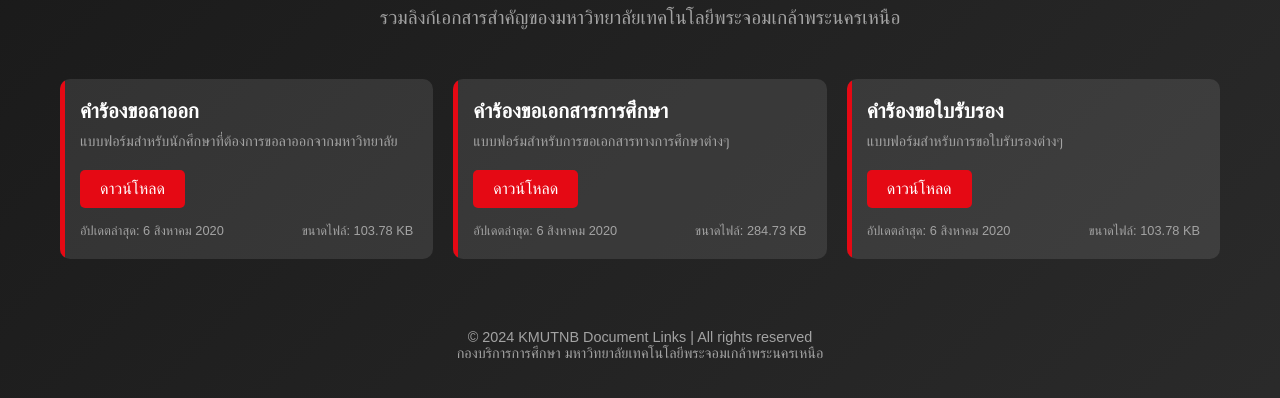
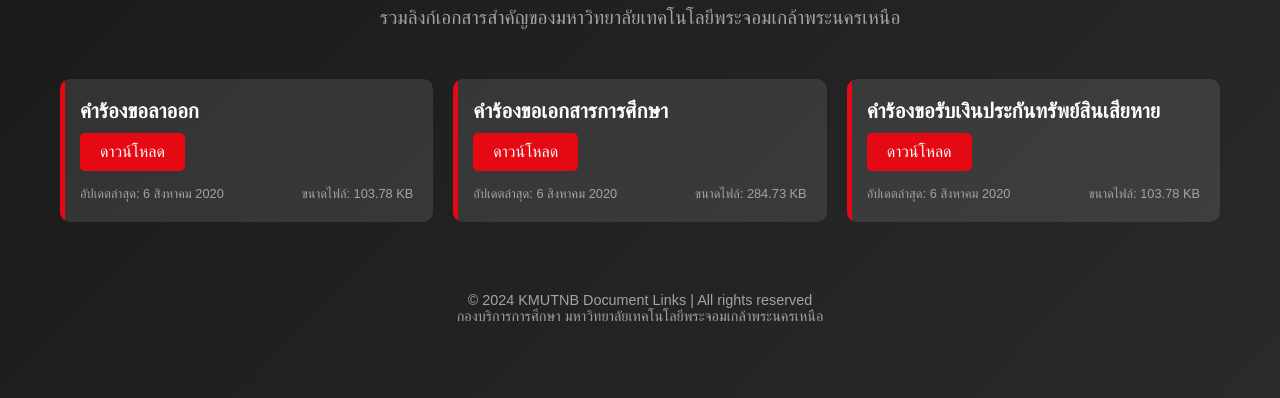
Before and after one commit to weasking/wesaking.github.io, a plain HTML site: page index.html in a window 1280 px wide. Shown: the part 88-486 px from the top of the page. Drawn offline with Linux system fonts and the light colour scheme.

Commit message:
Update index.html

```diff
--- a/index.html
+++ b/index.html
@@ -188,7 +188,6 @@
         <div class="links-grid">
             <div class="link-card">
                 <h2 class="link-title">คำร้องขอลาออก</h2>
-                <p class="link-description">แบบฟอร์มสำหรับนักศึกษาที่ต้องการขอลาออกจากมหาวิทยาลัย</p>
                 <a href="https://acdserv.kmutnb.ac.th/download/2" class="link-button" target="_blank">ดาวน์โหลด</a>
                 <div class="link-meta">
                     <span class="link-date">อัปเดตล่าสุด: 6 สิงหาคม 2020</span>
@@ -198,7 +197,6 @@
 
             <div class="link-card">
                 <h2 class="link-title">คำร้องขอเอกสารการศึกษา</h2>
-                <p class="link-description">แบบฟอร์มสำหรับการขอเอกสารทางการศึกษาต่างๆ</p>
                 <a href="https://acdserv.kmutnb.ac.th/download/4" class="link-button" target="_blank">ดาวน์โหลด</a>
                 <div class="link-meta">
                     <span class="link-date">อัปเดตล่าสุด: 6 สิงหาคม 2020</span>
@@ -207,8 +205,7 @@
             </div>
 
             <div class="link-card">
-                <h2 class="link-title">คำร้องขอใบรับรอง</h2>
-                <p class="link-description">แบบฟอร์มสำหรับการขอใบรับรองต่างๆ</p>
+                <h2 class="link-title">คำร้องขอรับเงินประกันทรัพย์สินเสียหาย</h2>
                 <a href="https://acdserv.kmutnb.ac.th/download/3" class="link-button" target="_blank">ดาวน์โหลด</a>
                 <div class="link-meta">
                     <span class="link-date">อัปเดตล่าสุด: 6 สิงหาคม 2020</span>
```
